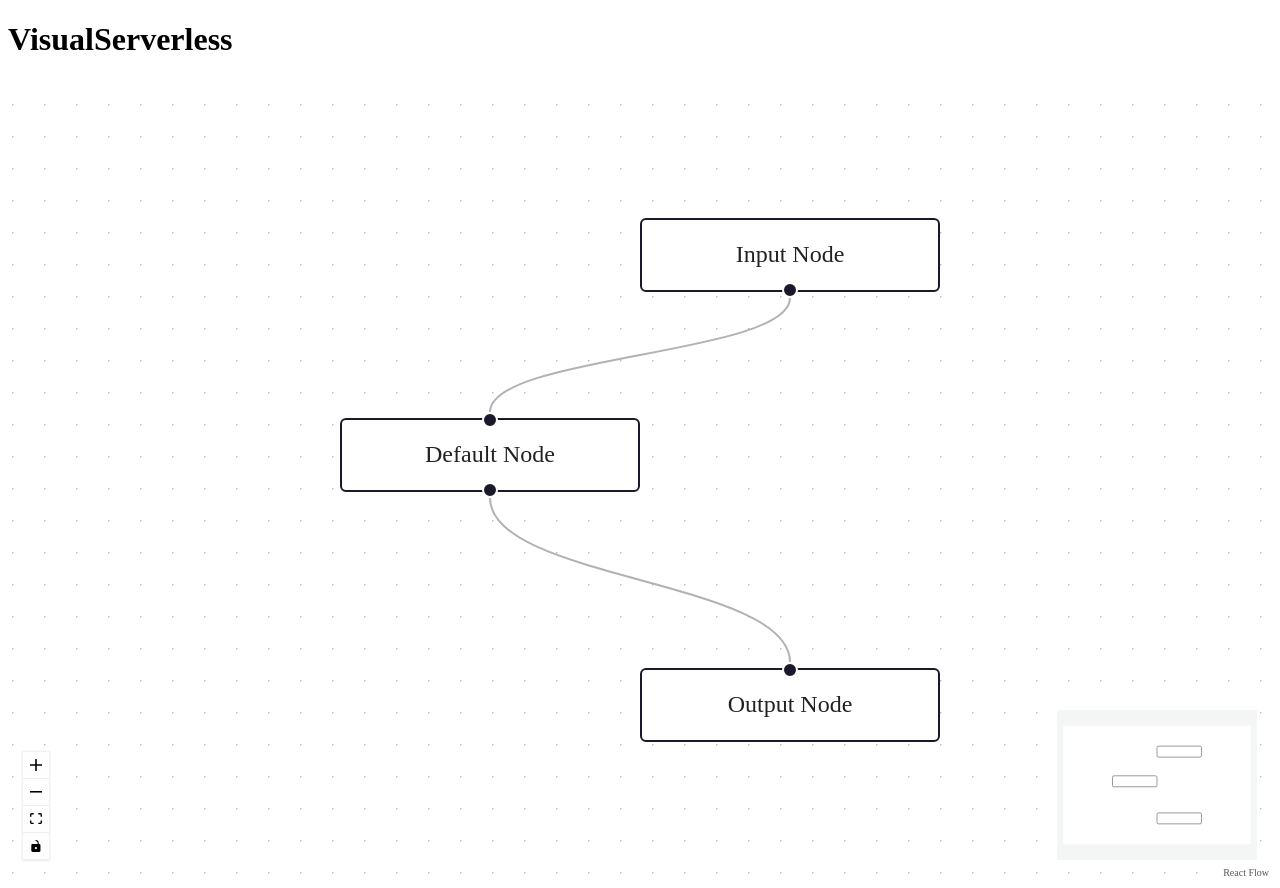
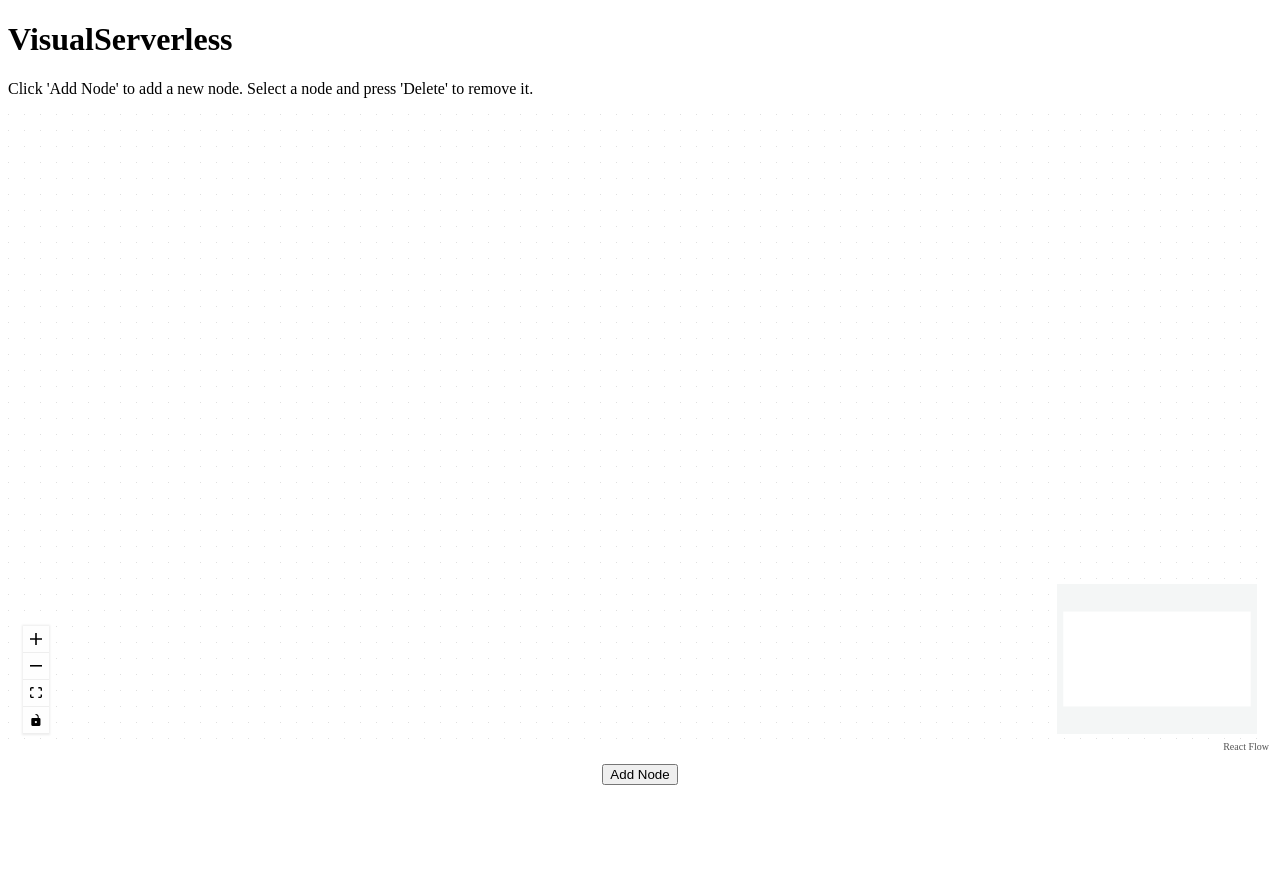
Before and after one commit to leeclark78/VisualServerless, a React app: page / in a window 1280 px wide. After the commit the page ends 800 px from the top, so only its background shows below. Built offline with nearby package versions, Linux system fonts and the light colour scheme.

Commit message:
Phase 3: Implement dynamic node addition and removal

```diff
--- a/src/App.tsx
+++ b/src/App.tsx
@@ -5,6 +5,7 @@ const App: React.FC = () => {
   return (
     <div className="App">
       <h1>VisualServerless</h1>
+      <p>Click 'Add Node' to add a new node. Select a node and press 'Delete' to remove it.</p>
       <Graph />
     </div>
   );
--- a/src/components/Graph.tsx
+++ b/src/components/Graph.tsx
@@ -1,10 +1,15 @@
-import React from 'react';
+import React, { useState, useCallback } from 'react';
 import ReactFlow, {
   Background,
   Controls,
   MiniMap,
   Node,
-  Edge
+  Edge,
+  addEdge,
+  removeElements,
+  Elements,
+  Connection,
+  OnLoadParams,
 } from 'react-flow-renderer';
 
 const initialNodes: Node[] = [
@@ -14,36 +19,48 @@ const initialNodes: Node[] = [
     data: { label: 'Input Node' },
     position: { x: 250, y: 25 },
   },
-  {
-    id: '2',
-    data: { label: 'Default Node' },
-    position: { x: 100, y: 125 },
-  },
-  {
-    id: '3',
-    type: 'output',
-    data: { label: 'Output Node' },
-    position: { x: 250, y: 250 },
-  },
-];
-
-const initialEdges: Edge[] = [
-  { id: 'e1-2', source: '1', target: '2' },
-  { id: 'e2-3', source: '2', target: '3' },
 ];
 
 const Graph: React.FC = () => {
+  const [elements, setElements] = useState<Elements>(initialNodes);
+  const [rfInstance, setRfInstance] = useState<OnLoadParams | null>(null);
+
+  const onConnect = useCallback((params: Connection) =>
+    setElements((els) => addEdge(params, els)), []);
+
+  const onElementsRemove = useCallback((elementsToRemove) =>
+    setElements((els) => removeElements(elementsToRemove, els)), []);
+
+  const addNode = useCallback(() => {
+    const newNode: Node = {
+      id: `${Date.now()}`,
+      data: { label: `Node ${elements.length + 1}` },
+      position: { x: Math.random() * 500, y: Math.random() * 500 },
+    };
+    setElements((els) => els.concat(newNode));
+  }, [elements]);
+
+  const onLoad = (reactFlowInstance: OnLoadParams) => {
+    setRfInstance(reactFlowInstance);
+    reactFlowInstance.fitView();
+  };
+
   return (
-    <div style={{ height: '100vh', width: '100%' }}>
+    <div style={{ height: '80vh', width: '100%' }}>
       <ReactFlow
-        nodes={initialNodes}
-        edges={initialEdges}
-        fitView
+        elements={elements}
+        onConnect={onConnect}
+        onElementsRemove={onElementsRemove}
+        onLoad={onLoad}
+        deleteKeyCode={46}
       >
         <Controls />
         <MiniMap />
         <Background color="#aaa" gap={16} />
       </ReactFlow>
+      <div style={{ textAlign: 'center', marginTop: '10px' }}>
+        <button onClick={addNode}>Add Node</button>
+      </div>
     </div>
   );
 };
```
Also changed, not shown: 1 other file (tests, documents, lock files or other folders).
